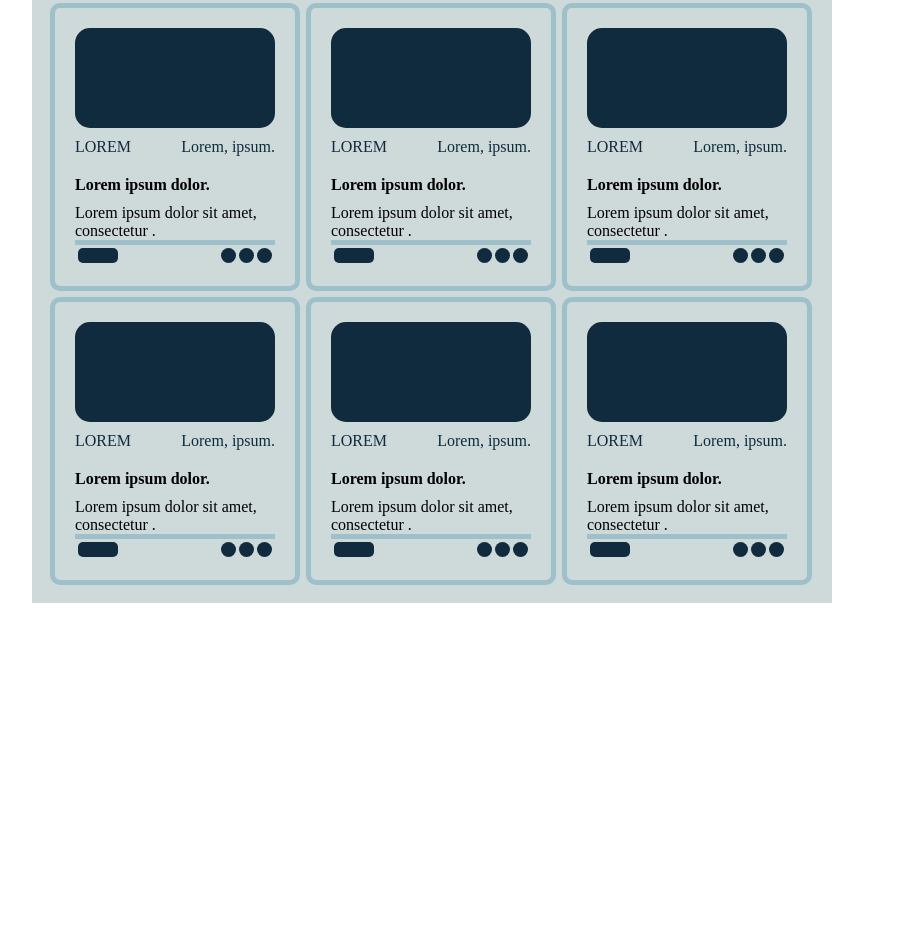
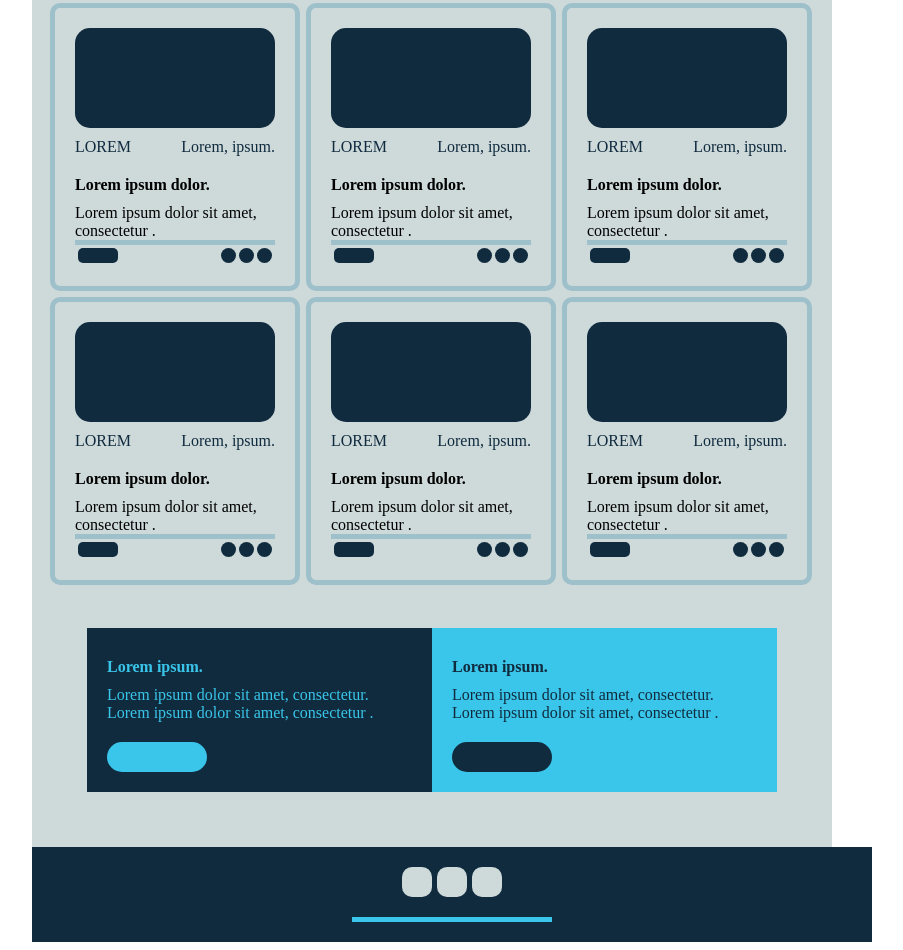
Before and after one commit to MaxLavrinenko/HTML_CSS_Okten1, a plain HTML site: page hw_cw lesson4/cw/index2 (1).html in a window 1280 px wide. Shown: the part 910-1860 px from the top of the page, without its empty margins (208-1111 px from the left). Before the commit the page ends 1521 px from the top, so only its background shows below. Drawn offline with Linux system fonts and the light colour scheme.

Commit message:
hw+cw Lesson4+

```diff
--- a/hw_cw lesson4/cw/index2 (1).html
+++ b/hw_cw lesson4/cw/index2 (1).html
@@ -8,7 +8,7 @@
     <link rel="stylesheet" href="style2.css">
 </head>
 <body>
-    <div class="container">
+    <div class="container bg_grey_color">
         <div class="header">
             <div class="header__upbar bg_aqva_color">
                <a href="" class="text_color">LOREM </a>
@@ -159,8 +159,31 @@
                         </div>
                     </div>   </div>
 
-            </div></div>    </div>
-    </div>
+                <div class="reviews__wrap bg_darkblue_color">
+                    <div class="reviews__left">
+                        <div class="reviews__text text_color_aqva"><h4>Lorem ipsum.</h4><p>Lorem ipsum dolor sit amet, consectetur. Lorem ipsum dolor sit
+                            amet, consectetur
+                            .</p></div>
+                        <div class="reviews__button bg_aqva_color"></div>
+                    </div>
+                    <div class="reviews__right bg_aqva_color">
+                        <div class="reviews__text text_color"><h4>Lorem ipsum.</h4><p>Lorem ipsum dolor sit amet, consectetur.
+                            Lorem ipsum dolor sit
+                            amet, consectetur
+                            .</p></div>
+                        <div class="reviews__button bg_darkblue_color"></div>
+                    </div>
+                </div>
+            </div>
+        </div>
+        <div class="footer__wrap bg_darkblue_color item_center">
+           <div class="footer__menu item_center">
+               <div class="footer__box bg_grey_color"></div>
+               <div class="footer__box bg_grey_color"></div>
+               <div class="footer__box bg_grey_color"></div>
+           </div>
+            <div class="footer__line bg_aqva_color"></div>
+        </div>
 
 </body>
 </html>
--- a/hw_cw lesson4/cw/style2.css
+++ b/hw_cw lesson4/cw/style2.css
@@ -178,3 +178,44 @@ border-radius: 8px;
     border-radius:50%;
     margin-left: 3px;
 }
+.reviews__wrap{
+    width: 100%;
+    margin: 40px;
+    display: flex;
+}
+.reviews__left{
+    padding: 20px;
+    width: 50%;
+}
+.reviews__text{
+    display: flex;
+    flex-wrap: wrap;
+    flex-direction: column;
+}
+.reviews__button{
+    margin-top: 20px;
+    width: 100px;
+    height: 30px;
+    border-radius: 30px;
+}.reviews__right{
+    padding: 20px;
+    width: 50%;
+ }
+ .footer__wrap{
+     row-gap: 20px;
+     flex-direction: column;
+     width: 100%;
+     padding: 20px;
+ }
+ .footer__menu{
+     column-gap: 5px;
+ }
+ .footer__box{
+     width: 30px;
+     height: 30px;
+     border-radius: 10px;
+ }
+ .footer__line{
+     width: 200px;
+     height: 5px;
+ }
```
